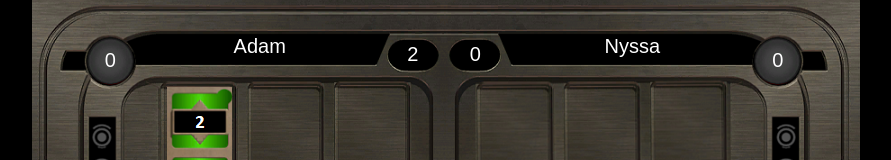
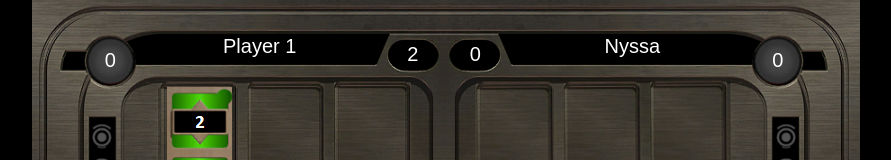
Before and after one commit to awbridgers/pazzak_game, a React (Create React App) app: page / in a window 1280 px wide. Shown: the top 160 px of the page, without its empty margins (194-1085 px from the left). Built offline with nearby package versions, Linux system fonts and the light colour scheme.

Commit message:
changed the default names

```diff
--- a/src/components/playGame.js
+++ b/src/components/playGame.js
@@ -136,7 +136,7 @@ export default class PlayPazzak extends Component {
     super();
     this.pazzakDeck = fillDeck();
     this.startCard = this.pazzakDeck[Math.floor(Math.random()*10)];
-    this.state = {playerPoints: this.startCard.pointValue, oppPoints: 0, playerName: "Adam",
+    this.state = {playerPoints: this.startCard.pointValue, oppPoints: 0, playerName: "Player 1",
       oppName: "Nyssa", playerWins:0, oppWins:0, playerDefaultCards: [this.startCard],
       oppDefaultCards: [], playerDeck: fillPlayerHands(), oppDeck:fillPlayerHands(),
       playerIsStanding: false, oppIsStanding: false, gameOver : false};
```
